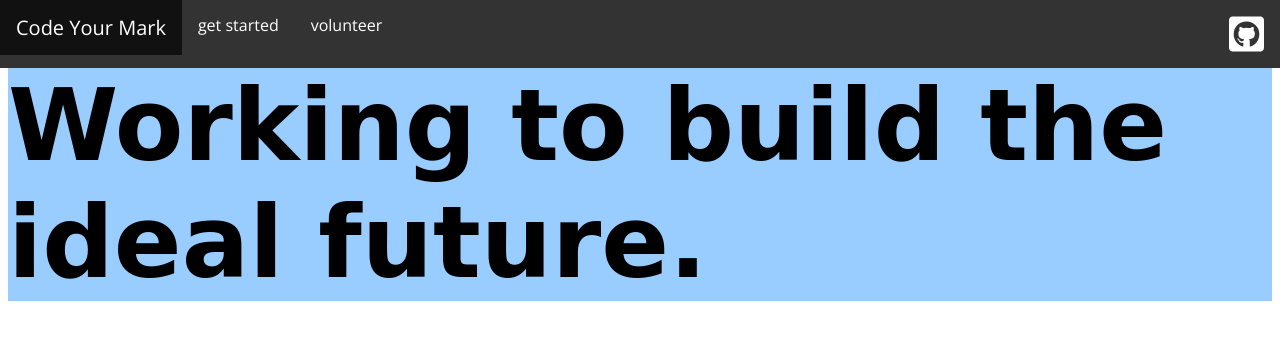
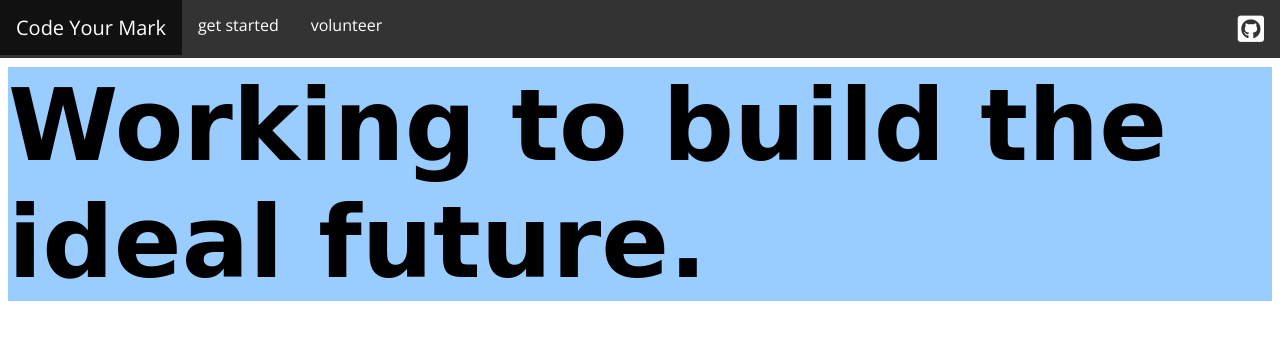
Before and after one commit to code-your-mark/code-your-mark.github.io, a plain HTML site: page index.html in a window 1280 px wide. Drawn offline with nearby package versions, Linux system fonts and the light colour scheme; a web font is replaced by a local one.

Commit message:
okay, to big now.

```diff
--- a/index.html
+++ b/index.html
@@ -52,7 +52,7 @@
 				<li id="logo"><a href="index.html">Code Your Mark</a></li>
 				<li><a href="#">get started</a></li>
 				<li><a href="#">volunteer</a></li>
-				<li style="float: right;font-size:40px !important;"><a href="https://github.com/code-your-mark" class="fab fa-github-square"></a>
+				<li style="float: right;font-size:30px !important;"><a href="https://github.com/code-your-mark" class="fab fa-github-square"></a>
 			</ul>
 		</div>
 		<h1 id="front-tagline">Working to build the ideal future.</h1>
```
